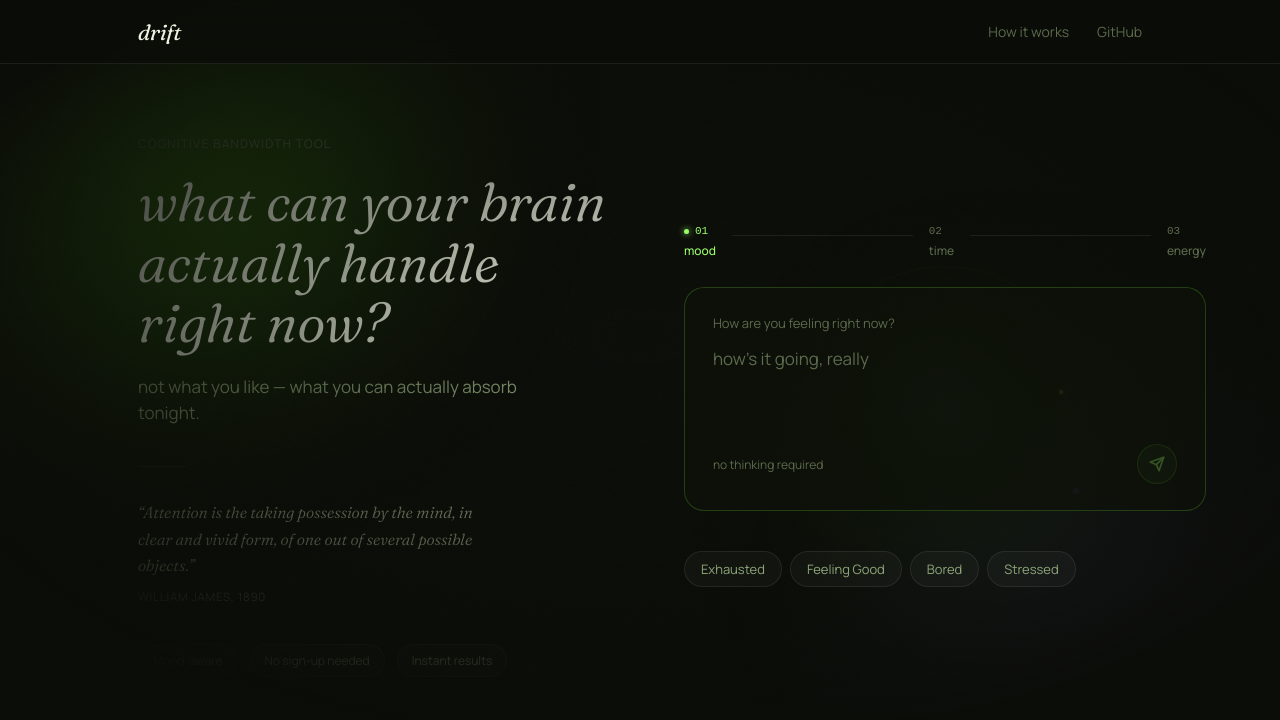
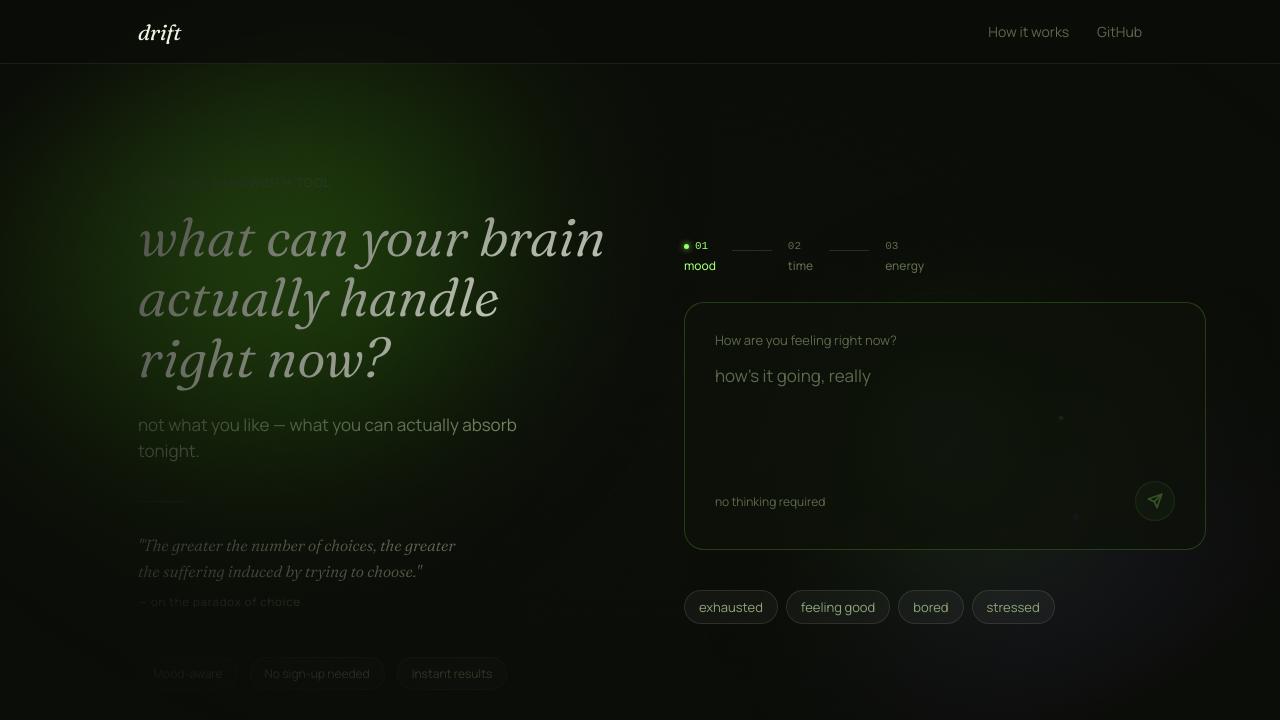
Before and after one commit to yugpokharel/Drift, a React (Vite) app in the folder frontend/: page / in a window 1280 px wide. Shown: the top 720 px of the page. Built offline with nearby package versions, Linux system fonts and the light colour scheme.

Commit message:
fixed spacing and blob colors

```diff
--- a/frontend/src/App.tsx
+++ b/frontend/src/App.tsx
@@ -590,9 +590,9 @@ export default function App() {
                           <hr className="hero-divider" />
                           <div className="hero-quote">
                             <p className="hero-quote-text">
-                              “Attention is the taking possession by the mind, in clear and vivid form, of one out of several possible objects.”
+                              "The greater the number of choices, the greater the suffering induced by trying to choose."
                             </p>
-                            <div className="hero-quote-attr">William James, 1890</div>
+                            <div className="hero-quote-attr">— on the paradox of choice</div>
                           </div>
                           <div className="hero-pills">
                             <span className="hero-pill">Mood-aware</span>
--- a/frontend/src/index.css
+++ b/frontend/src/index.css
@@ -75,12 +75,12 @@ body {
 }
 
 .glow-1 {
-  width: 600px;
-  height: 600px;
+  width: 700px;
+  height: 700px;
   top: -200px;
   left: -180px;
-  background: radial-gradient(circle, #5FE018 0%, #2A6B08 50%, transparent 70%);
-  opacity: 0.45;
+  background: radial-gradient(circle, #7FFF2E 0%, #2A6B08 50%, transparent 70%);
+  opacity: 0.6;
   animation: drift-a 24s ease-in-out infinite;
 }
 
@@ -89,8 +89,8 @@ body {
   height: 560px;
   bottom: -220px;
   right: -160px;
-  background: radial-gradient(circle, #6B3FCC 0%, #3B1F80 50%, transparent 70%);
-  opacity: 0.45;
+  background: radial-gradient(circle, #8B55F0 0%, #3B1F80 50%, transparent 70%);
+  opacity: 0.55;
   animation: drift-b 28s ease-in-out infinite;
 }
 
@@ -99,8 +99,8 @@ body {
   height: 380px;
   top: 38%;
   right: 6%;
-  background: radial-gradient(circle, #4AD018 0%, #1E5C0A 50%, transparent 70%);
-  opacity: 0.22;
+  background: radial-gradient(circle, #7FFF2E 0%, #1E5C0A 50%, transparent 70%);
+  opacity: 0.3;
   animation: drift-c 32s ease-in-out infinite;
 }
 
@@ -408,8 +408,8 @@ body {
   gap: 64px;
   align-items: center;
   width: 100%;
-  min-height: calc(100vh - var(--navbar-h) - 52px);
-  padding: 48px 0;
+  min-height: calc(100vh - var(--navbar-h));
+  padding: 0;
 }
 
 .onboarding-left {
@@ -430,7 +430,8 @@ body {
   grid-template-columns: 1fr;
   max-width: 580px;
   margin: 0 auto;
-  min-height: calc(100vh - var(--navbar-h) - 100px);
+  min-height: calc(100vh - var(--navbar-h));
+  align-content: center;
 }
 
 .onboarding-grid.grid-centered .onboarding-left {
@@ -445,7 +446,7 @@ body {
   .onboarding-grid {
     grid-template-columns: 1fr;
     gap: 48px;
-    padding: 36px 0;
+    padding: 40px 0;
   }
   .onboarding-left {
     order: 1;
@@ -468,7 +469,7 @@ body {
   letter-spacing: 0.1em;
   text-transform: uppercase;
   color: var(--text-lo);
-  margin-bottom: 20px;
+  margin-bottom: 16px;
 }
 
 .hero-headline {
@@ -478,7 +479,7 @@ body {
   font-size: clamp(36px, 4.5vw, 54px);
   line-height: 1.12;
   color: var(--text-hi);
-  margin-bottom: 20px;
+  margin-bottom: 24px;
 }
 
 .hero-subline {
@@ -486,7 +487,7 @@ body {
   font-size: 17px;
   color: var(--text-mid);
   line-height: 1.55;
-  margin-bottom: 40px;
+  margin-bottom: 36px;
   max-width: 380px;
 }
 
@@ -494,14 +495,14 @@ body {
   border: none;
   border-top: 1px solid var(--border);
   width: 48px;
-  margin-bottom: 32px;
+  margin-bottom: 30px;
 }
 
 .hero-quote {
   display: flex;
   flex-direction: column;
   max-width: 340px;
-  margin-bottom: 24px;
+  margin-bottom: 32px;
 }
 
 .hero-quote-text {
@@ -517,7 +518,6 @@ body {
 .hero-quote-attr {
   font-size: 11.5px;
   letter-spacing: 0.07em;
-  text-transform: uppercase;
   color: var(--text-lo);
 }
 
@@ -553,6 +553,7 @@ body {
 .step-progress {
   display: flex;
   align-items: center;
+  justify-content: flex-start;
   gap: 0;
   margin-bottom: 28px;
 }
@@ -564,9 +565,10 @@ body {
 }
 
 .step-progress-connector {
-  flex: 1;
+  width: 40px;
+  flex: none;
   height: 1px;
-  background: var(--border);
+  background: rgba(255, 255, 255, 0.12);
   margin: 0 16px;
   margin-top: -14px;
 }
@@ -623,10 +625,11 @@ body {
 /* STEP 1 — Mood input container card */
 .prompt-box-card {
   width: 100%;
+  min-height: 200px;
   background: rgba(14, 18, 10, 0.75);
   border: 1px solid var(--border-green);
   border-radius: 20px;
-  padding: 26px 28px;
+  padding: 28px 30px;
   backdrop-filter: blur(18px);
   -webkit-backdrop-filter: blur(18px);
   display: flex;
@@ -650,7 +653,7 @@ body {
 
 .mood-textarea {
   width: 100%;
-  min-height: 80px;
+  min-height: 100px;
   max-height: 180px;
   background: transparent;
   border: none;
@@ -714,15 +717,17 @@ body {
 }
 
 .suggestion-pill {
-  background: var(--surface);
-  border: 1px solid var(--border);
+  background: rgba(255, 255, 255, 0.04);
+  border: 1px solid rgba(255, 255, 255, 0.1);
   border-radius: 100px;
-  padding: 8px 16px;
+  padding: 7px 14px;
   font-family: var(--font-body);
   font-size: 13px;
-  color: var(--text-mid);
+  font-weight: 400;
+  color: #8FA67A;
   cursor: pointer;
   outline: none;
+  text-transform: lowercase;
   transition: all 0.2s ease;
 }
 
```
